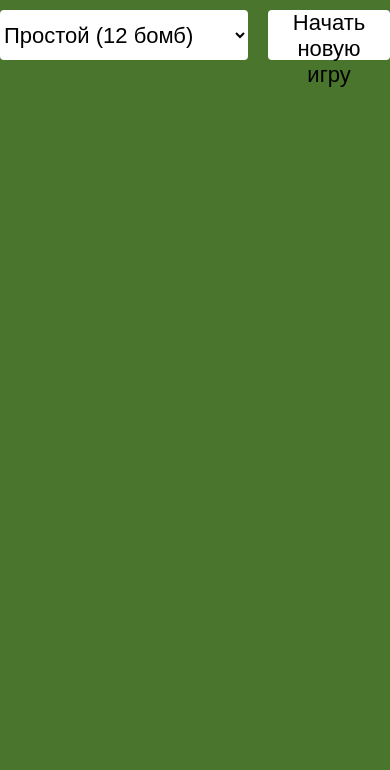
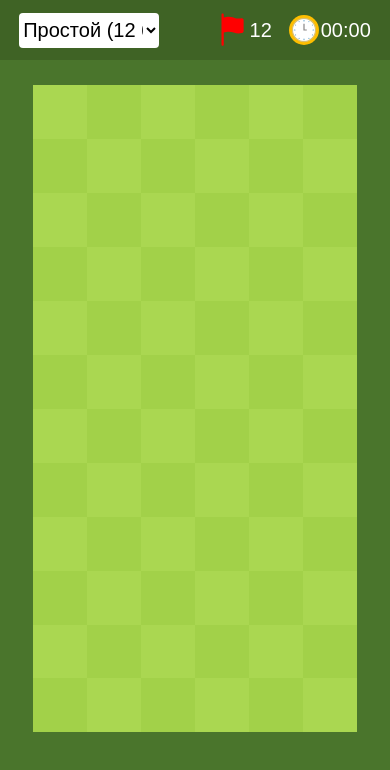
Before and after one commit to Ryabtcev-Artem/minesweeper, a plain HTML site: page index.html in a window 390 px wide. Drawn offline with Linux system fonts and the light colour scheme.

Commit message:
Add files via upload

```diff
--- a/code.js
+++ b/code.js
@@ -421,13 +421,24 @@ class mineSweeperGame {
         const fieldSize = document.querySelector(
             this.selectors.fieldSizeSelect
         ).value;
+        const viewWidth = window.innerWidth
         if (fieldSize == "10x8") {
             this.fieldRows = 8;
             this.fieldCols = 10;
+            if (viewWidth<800){
+                this.fieldRows = 10
+                this.fieldCols = 8
+            }
+            if (viewWidth<560){
+                this.fieldRows = 12
+                this.fieldCols = 6
+            }
             this.allMines = 12;
             this.amountFlags = this.allMines
             gameField.classList.add("small");
-             amountFlagsElement.lastElementChild.innerText = this.amountFlags
+            gameField.style.gridTemplateColumns= `repeat(${this.fieldCols},1fr)`;
+            gameField.style.gridTemplateRows = `repeat(${this.fieldRows},1fr)`;
+            amountFlagsElement.lastElementChild.innerText = this.amountFlags
             this.field(gameField);
         } else if (fieldSize == "20x16") {
             this.fieldRows = 16;
@@ -451,6 +462,11 @@ class mineSweeperGame {
         const startGameBtn = document.querySelector(
             this.selectors.startGameBtn
         );
+        const selectElement = document.querySelector(
+            this.selectors.fieldSizeSelect
+        )
+        this.startGame()
+        selectElement.addEventListener('input',()=>this.startGame())
         startGameBtn.addEventListener("click", () => this.startGame());
     };
 }
--- a/index.html
+++ b/index.html
@@ -15,6 +15,7 @@
                 <option value="30x24">Сложный (144 бомбы)</option>
             </select>
             <button class="startGame">Начать новую игру</button>
+            <div class="gameFields">
                 <div class="amountFlags">
                     <img
                         width="36"
@@ -25,8 +26,14 @@
                     <span class="amountFlagsCount"></span>
                 </div>
                 <div class="timer">
-                <img width="50" height="50" src="./images/clock.svg" alt="">
+                    <img
+                        width="40"
+                        height="40"
+                        src="./images/clock.svg"
+                        alt=""
+                    />
                     <div class="gameTime"></div>
+                </div>
             </div>
         </form>
         <section class="gameField"></section>
--- a/styles.css
+++ b/styles.css
@@ -6,6 +6,7 @@
 }
 :root{
     --darkGreen: #4a752c;
+    --darkerGreen: #3f6325;
     --lightGreen:#aad751;
     --littleDarkGreen:#a2d149;
     --greenBorder:#87af3a;
@@ -22,7 +23,6 @@ body{
     background-color: var(--darkGreen);
     color: var(--white);
     font-family:sans-serif;
-    padding-top: 10px;
 }
 #userRules{
     display: flex;
@@ -30,6 +30,9 @@ body{
     align-items: center;
     width: 100%;
     column-gap: 20px;
+    font-size: 30px;
+    background-color: var(--darkerGreen);
+    padding-block: 20px;
     margin-bottom: 50px;
 }
 .startGame,.fieldSize{
@@ -37,11 +40,17 @@ body{
     outline: none;
     transition: .3s ease;
     border: none;
-    font-size: 22px;
+    font-size: 20px;
     height: 50px;
     border: 3px solid var(--antGray);
     border-radius: 4px;
     background-color: #ffffff;
+}
+.gameFields{
+    display: flex;
+    column-gap: 20px;
+    justify-content: center;
+    align-items: center;
 }
 .startGame:hover,.fieldSize:hover{
     background-color: var(--lighterGray);
@@ -57,10 +66,8 @@ body{
     margin: 0 auto;
     display: grid;
     font-size: 60px;
-    width:800px;
+    width: 800px;
     height: 640px;
-    grid-template-columns: repeat(10,1fr);
-    grid-template-rows: repeat(8,1fr);
 }
 .small img{
     width: 70px;
@@ -94,6 +101,7 @@ body{
 }
 
 .fieldCell{
+    aspect-ratio: 1/1;
     display: flex;
     justify-content: center;
     align-items: center;
@@ -159,7 +167,6 @@ body{
     display: none;
     align-items: center;
     justify-content: center;
-    font-size: 30px;
 }
 option selected{
     background-color: black;
@@ -174,7 +181,6 @@ option selected{
     align-items: center;
     justify-content: center;
     color: var(--white);
-    font-size: 30px;
     height: 40px;
     width: 80px;
 }
@@ -196,6 +202,42 @@ option selected{
     .small{
         width:83vw;
         height: 66vw;
-        font-size: 22px;
+        font-size: 50px;
+    }
+    .startGame{
+        display: none;
+    }
+    #userRules{
+        margin-bottom: 25px;
     }
 }
+@media (max-width: 560px){
+    .small{
+        font-size: 40px;
+    }
+    .small img{
+        width: 40px;
+        height: 40px;
+    }
+    .fieldSize{
+        width: 140px;
+        height: 35px;
+    }
+    #userRules{
+        font-size: 20px;
+        column-gap: 5px;
+        justify-content: space-around;
+        margin-bottom: 25px;
+        padding-block: 10px;
+    }
+    .gameFields{
+        column-gap: 6px;
+    }
+    .timer{
+        column-gap: 2px;
+    }
+    .timer img{
+        width: 30px;
+        height: 30px;
+    }
+}
```
Lines whose indentation alone changed are shown as unchanged.
